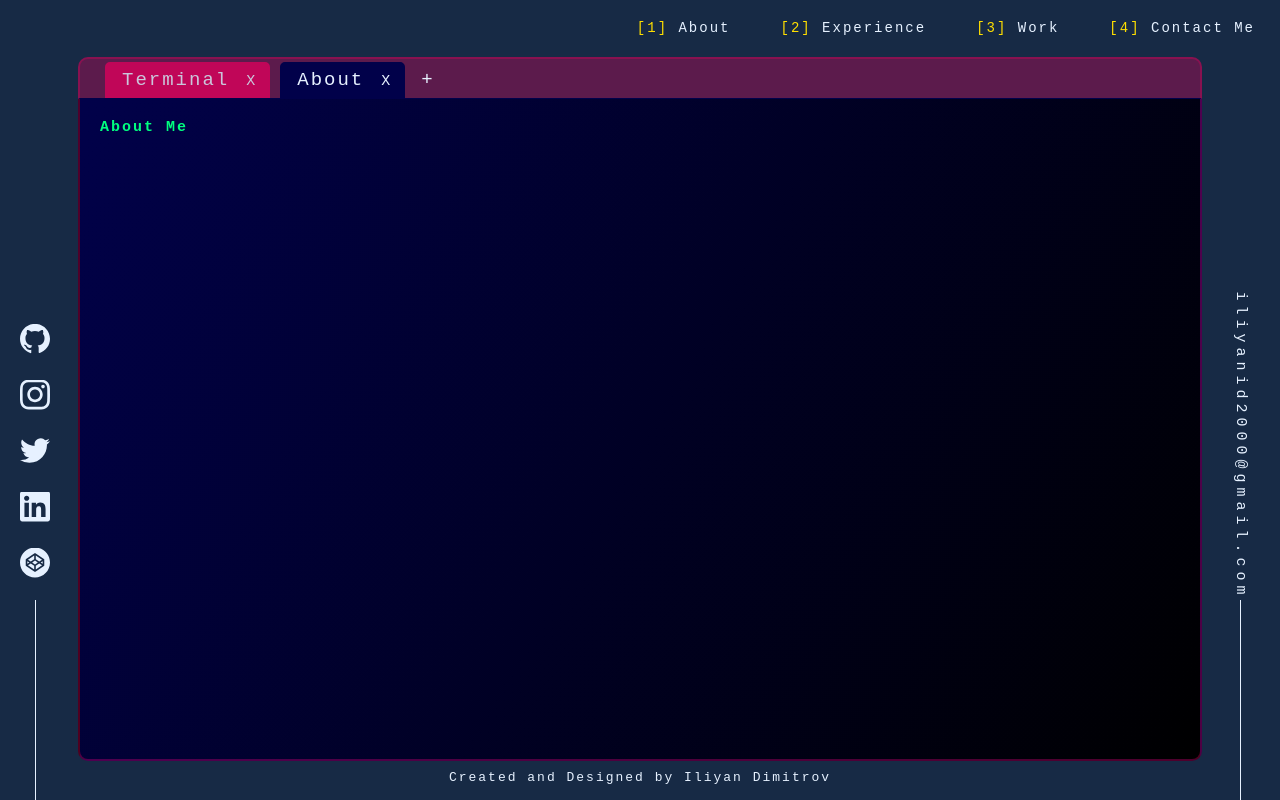
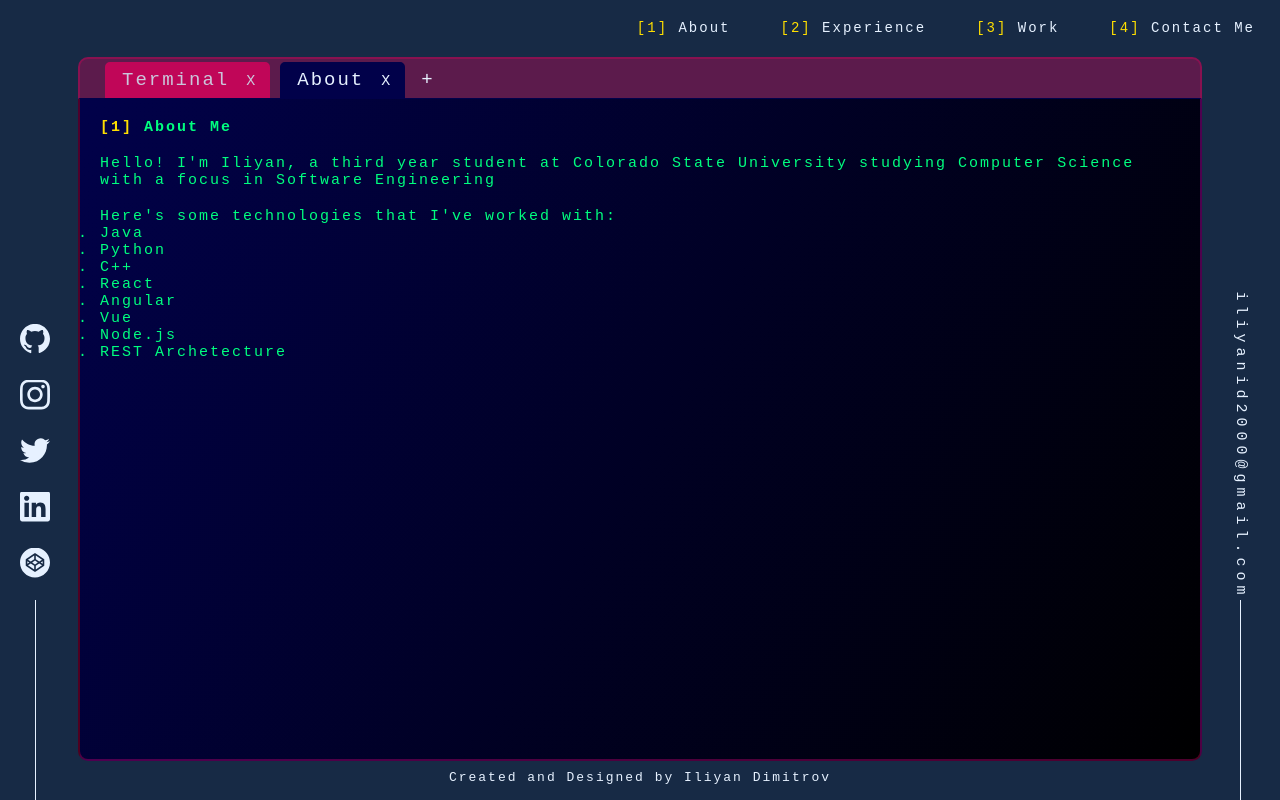
Before and after one commit to IliyanID/Portfolio-Website, a React (Create React App) app in the folder Front-End/: page / in a window 1280 px wide. Both pictures are taken after a click on the item "About". Built offline with nearby package versions, Linux system fonts and the light colour scheme.

Commit message:
Basic About me

```diff
--- a/Front-End/src/Components/About/About.js
+++ b/Front-End/src/Components/About/About.js
@@ -5,7 +5,19 @@ import '../../Containers/Terminal/Terminal.css'
 const About = () =>{
     return(
     <div className = "main">
-        <h1>About Me</h1>
+        <h1><b className="I">[1]</b> About Me<br/>⠀</h1>
+        <p>Hello! I'm Iliyan, a third year student at Colorado State University studying Computer Science with a focus in Software Engineering<br/>⠀</p>
+        <p>Here's some technologies that I've worked with:</p>
+        <ol>
+            <li>Java</li>
+            <li>Python</li>
+            <li>C++</li>
+            <li>React</li>
+            <li>Angular</li>
+            <li>Vue</li>
+            <li>Node.js</li>
+            <li>REST Archetecture</li>
+        </ol>
     </div>
     );
 }
```
